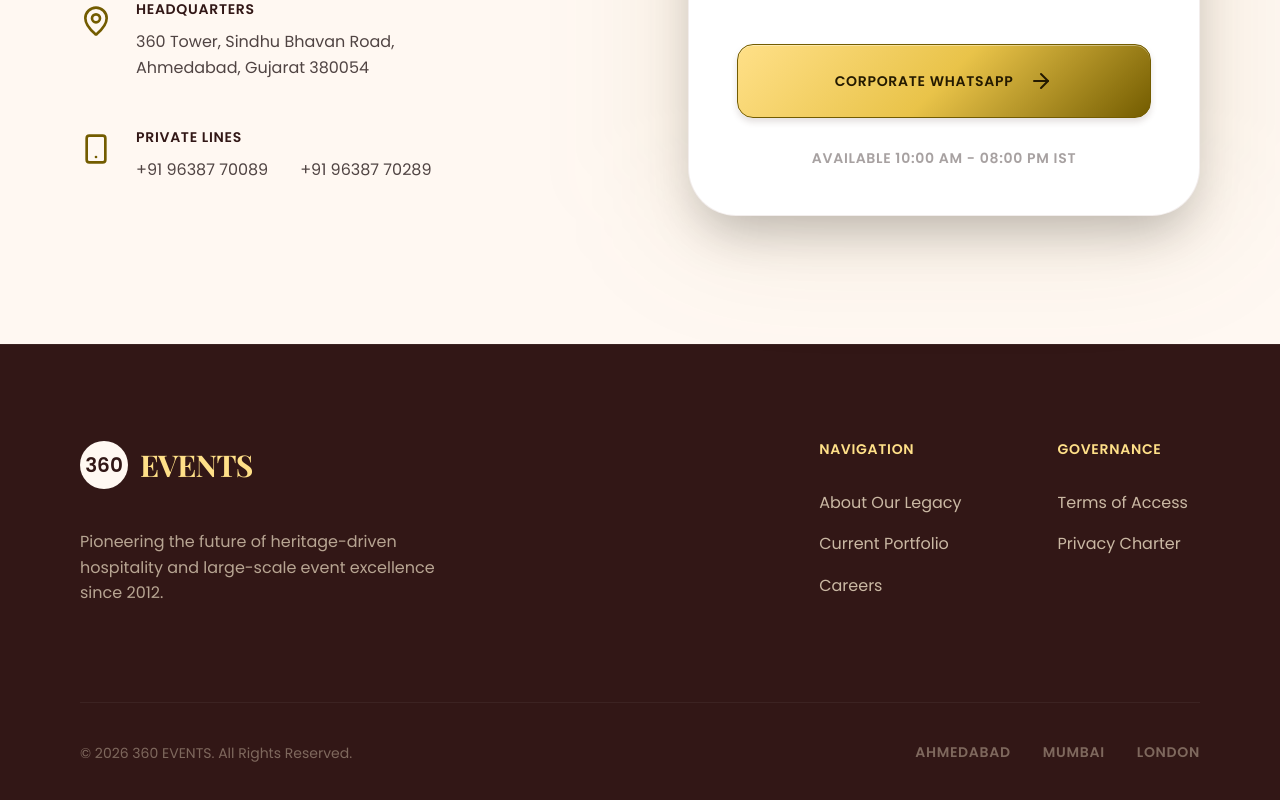
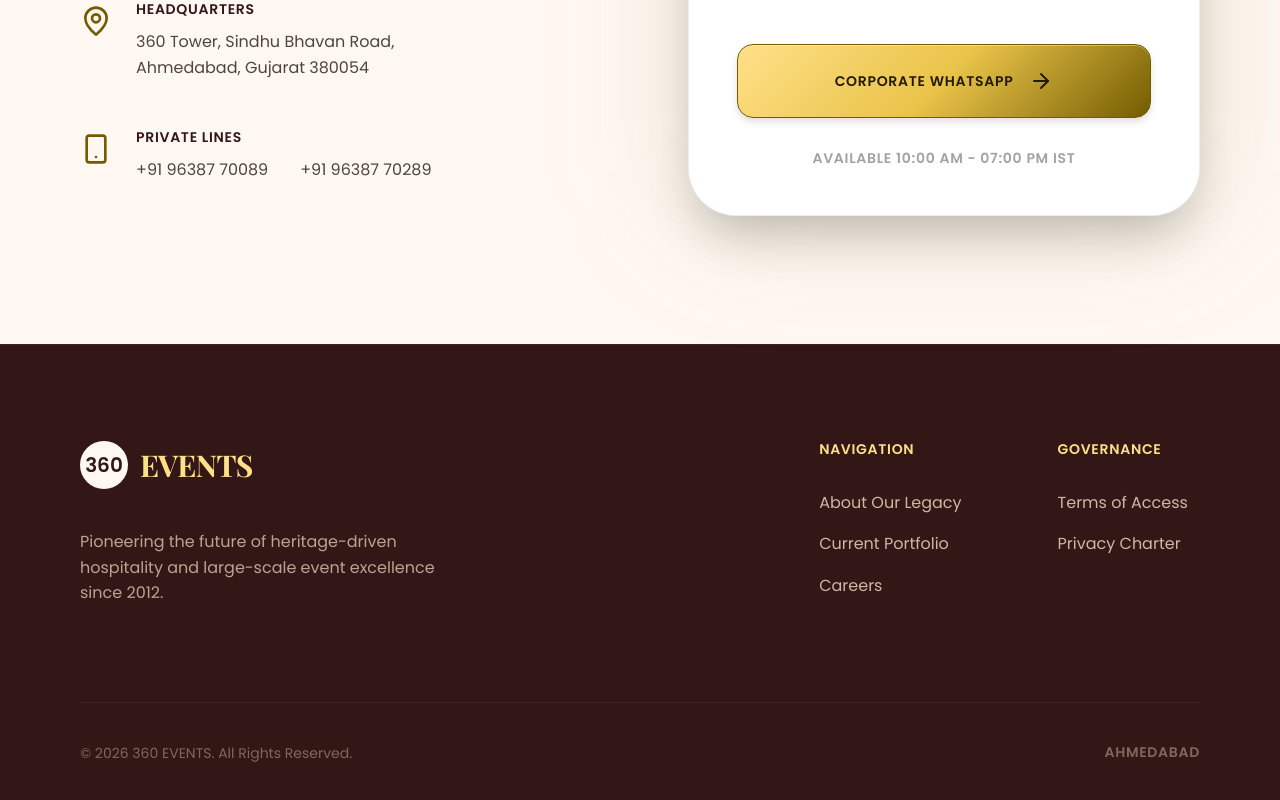
Before and after one commit to Milan-Git-in/360m, a Next.js app: page / in a window 1280 px wide. Shown: the part 5027-5827 px from the top of the page. Built offline with nearby package versions, Linux system fonts and the light colour scheme; a web font is replaced by a local one.

Commit message:
update schedule

```diff
--- a/app/components/ContactSection.tsx
+++ b/app/components/ContactSection.tsx
@@ -92,7 +92,7 @@
                   <ArrowRight size={24} aria-hidden="true" />
                 </a>
                 <p className="mt-8 text-xs text-on-surface-variant/50 font-label-md tracking-widest">
-                  Available 10:00 AM - 08:00 PM IST
+                  Available 10:00 AM - 07:00 PM IST
                 </p>
               </div>
             </div>
--- a/app/components/Footer.tsx
+++ b/app/components/Footer.tsx
@@ -75,12 +75,7 @@
           <span className="text-xs uppercase tracking-widest font-label-md">
             Ahmedabad
           </span>
-          <span className="text-xs uppercase tracking-widest font-label-md">
-            Mumbai
-          </span>
-          <span className="text-xs uppercase tracking-widest font-label-md">
-            London
-          </span>
+
         </div>
       </div>
     </footer>
```
